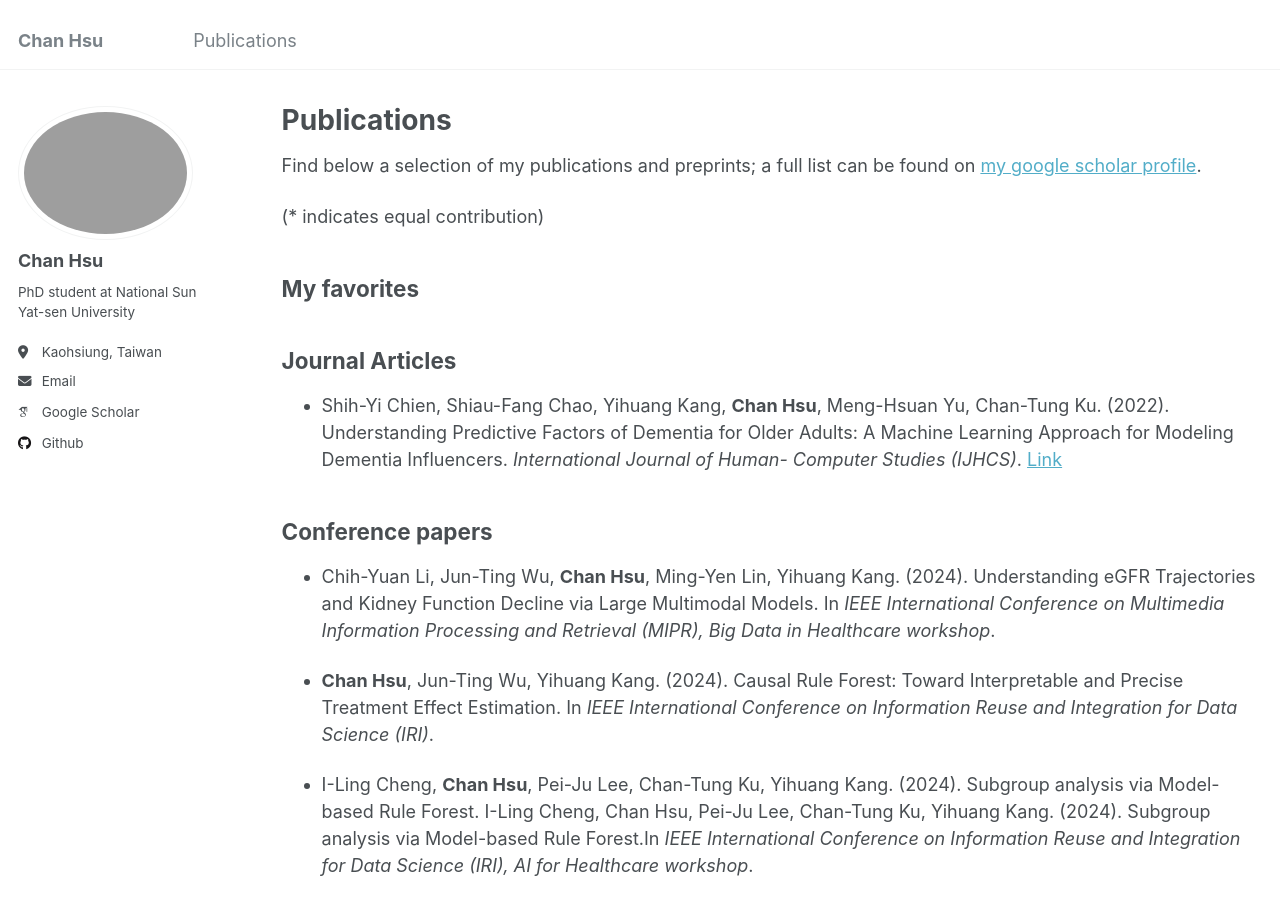
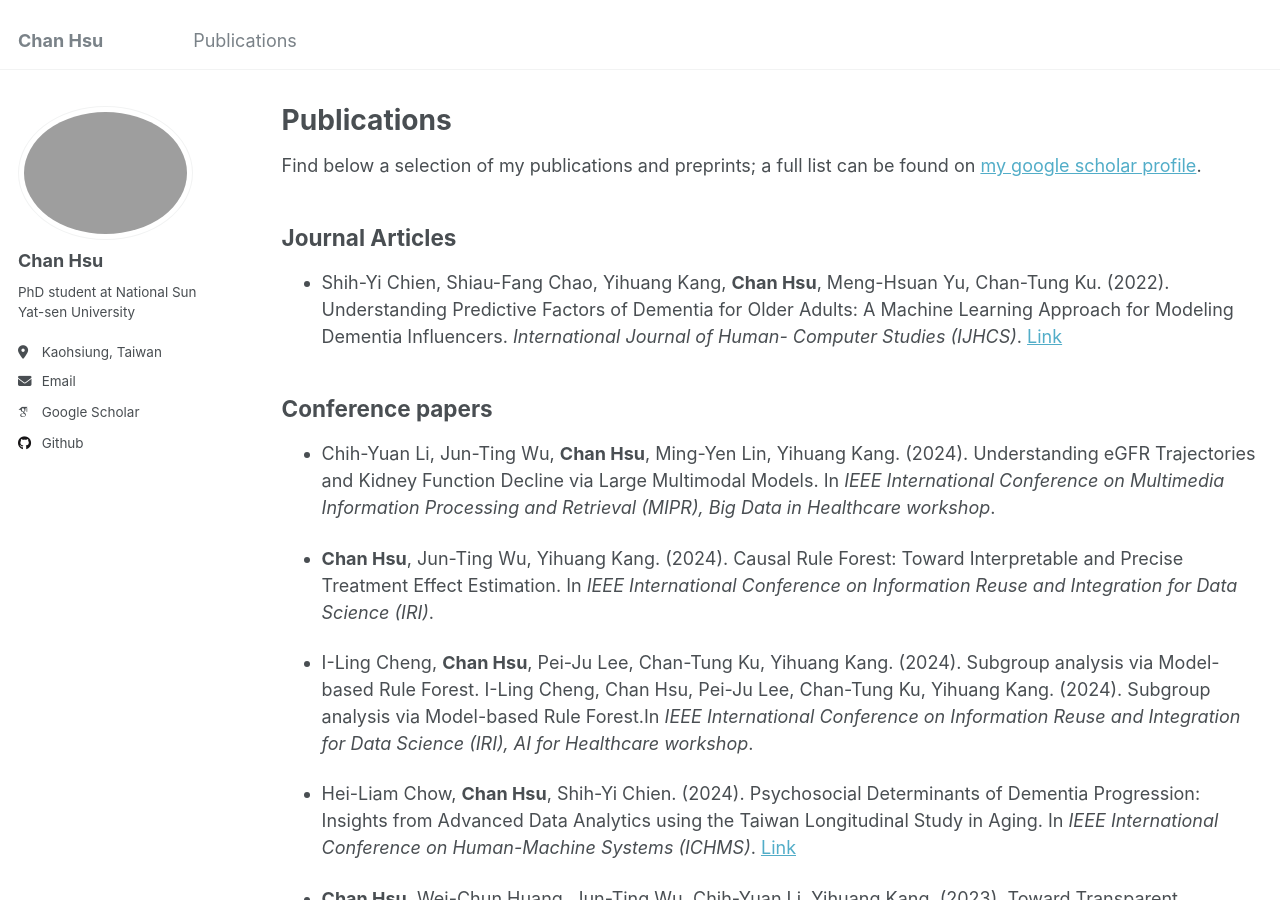
Before and after one commit to chanshsu/chanshsu.github.io, a Jekyll site: the page built from _pages/publications.md, in a window 1280 px wide and 900 px high. Built offline with Jekyll 4.4.1, drawn with Linux system fonts in a browser that asks for light colours; some web fonts are replaced.

Commit message:
Update publications.md

```diff
--- a/_pages/publications.md
+++ b/_pages/publications.md
@@ -6,11 +6,6 @@
 ---
 
 Find below a selection of my publications and preprints; a full list can be found on [my google scholar profile](https://scholar.google.com/citations?user=qOfvi1oAAAAJ).
-
- (\* indicates equal contribution)
-
-## My favorites
-
 
 ## Journal Articles
 - Shih-Yi Chien, Shiau-Fang Chao, Yihuang Kang, **Chan Hsu**, Meng-Hsuan Yu, Chan-Tung Ku. (2022). Understanding Predictive Factors of Dementia for Older Adults: A Machine Learning Approach for Modeling Dementia Influencers. _International Journal of Human- Computer Studies (IJHCS)_. [Link](https://www.sciencedirect.com/science/article/abs/pii/S1071581922000611)
```
